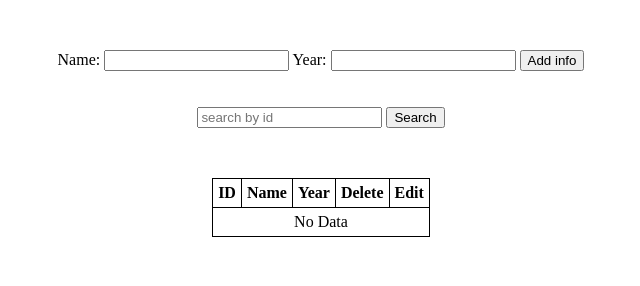
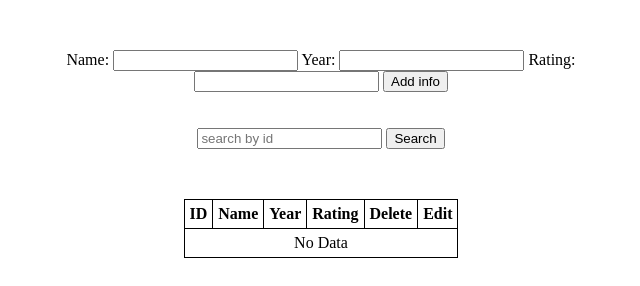
Before and after one commit to Joseph-Ano/Distributed-database-system, a plain HTML site: page client/index.html in a window 1280 px wide. Shown: the whole page, without its empty margins (319-959 px from the left). Drawn offline with Linux system fonts and the light colour scheme; no server answers.

Commit message:
changed database schema

```diff
--- a/client/index.html
+++ b/client/index.html
@@ -13,6 +13,8 @@
         <input type="text" id="name-input">
         <label>Year:</label>
         <input type="text" id="year-input">
+        <label>Rating:</label>
+        <input type="text" id="rating-input">
         <button id="add-info-btn">Add info</button>
 
         <br><br><br>
@@ -26,6 +28,7 @@
                 <th>ID</th>
                 <th>Name</th>
                 <th>Year</th>
+                <th>Rating</th>
                 <th>Delete</th>
                 <th>Edit</th>
             </thead>
--- a/client/index.js
+++ b/client/index.js
@@ -9,6 +9,6 @@ function loadHTMLTable(data){
     const table = document.querySelector('table tbody');
 
     if(data.length === 0){
-        table.innerHTML = "<tr><td class='no-data' colspan='5'>No Data</td></tr>";
+        table.innerHTML = "<tr><td class='no-data' colspan='6'>No Data</td></tr>";
     }
 }
--- a/server/dbService.js
+++ b/server/dbService.js
@@ -15,5 +15,5 @@ connection.connect((err) => {
         console.log(err.message);
     }
 
-    console.log('db is connected');
+    console.log('db ' + connection.state);
 })
```
